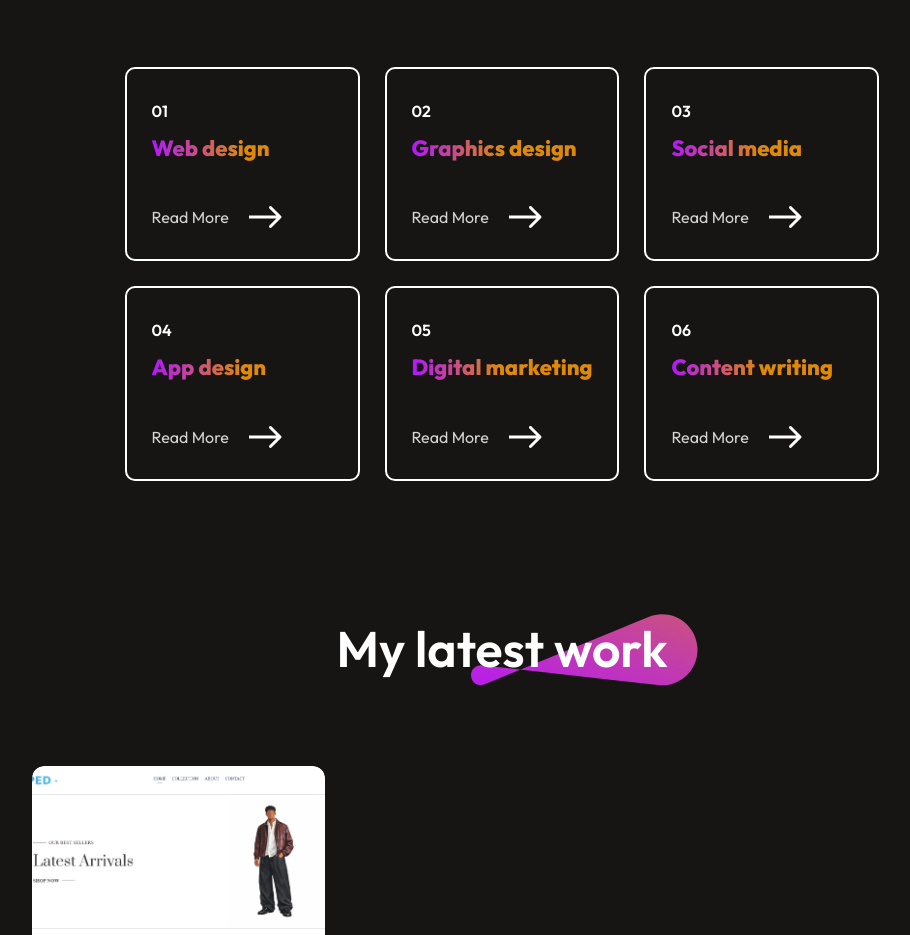
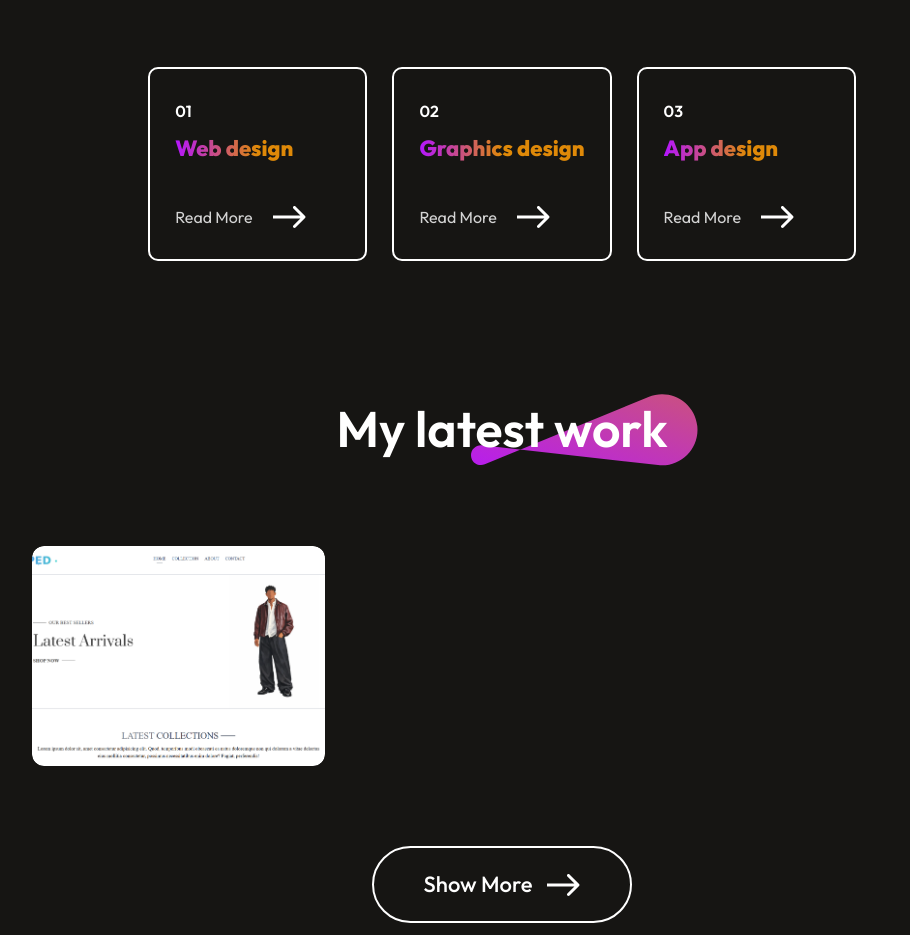
Before and after one commit to iankala/portfolio, a React (Vite) app: page / in a window 1280 px wide. Shown: the part 2280-3215 px from the top of the page, without its empty margins (138-1048 px from the left). Built offline with nearby package versions, Linux system fonts and the light colour scheme.

Commit message:
first commit

```diff
--- a/src/assets/services_data.js
+++ b/src/assets/services_data.js
@@ -9,26 +9,14 @@ const Services_Data = [
         s_name:"Graphics design",
         s_desc:"Web development is the process of building, programming..."
     },
+
     {
         s_no:"03",
-        s_name:"Social media",
-        s_desc:"Web development is the process of building, programming..."
-    },
-    {
-        s_no:"04",
         s_name:"App design",
         s_desc:"Web development is the process of building, programming..."
     },
-    {
-        s_no:"05",
-        s_name:"Digital marketing",
-        s_desc:"Web development is the process of building, programming..."
-    },
-    {
-        s_no:"06",
-        s_name:"Content writing",
-        s_desc:"Web development is the process of building, programming..."
-    },
+
+
 ]
 
 export default Services_Data;
```
